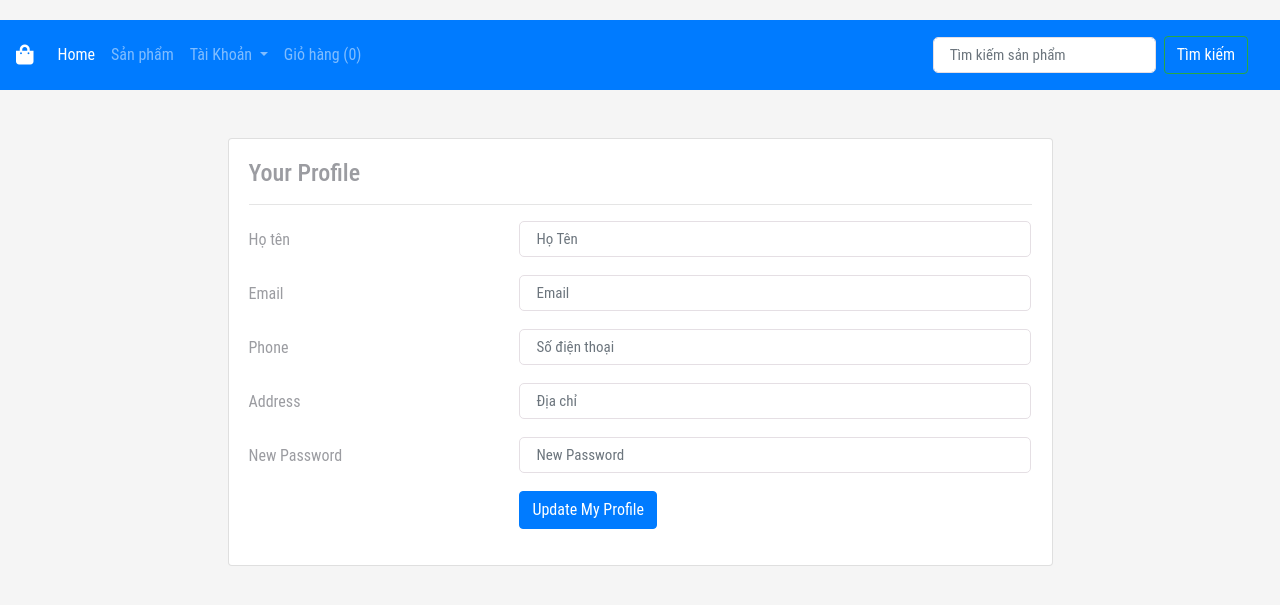
After one commit to dochien0204/PHP_BTL, a PHP site: page /update-profile.php in a window 1280 px wide. The commit adds this page. Shown: the top 605 px of the page. Run offline with PHP 8.4, Linux system fonts and the light colour scheme; data that the repository does not hold is empty; some libraries are stand-ins or nearby versions.

Commit message:
add update user-profile

```diff
--- a/admin/header.php
+++ b/admin/header.php
@@ -138,7 +138,7 @@
           <li class="dropdown user user-menu">
             <a href="#" class="dropdown-toggle" data-toggle="dropdown">
               <img src="assets/images/user2-160x160.jpg" class="user-image" alt="User Image">
-              <span class="hidden-xs"><?php  echo !empty($admin) ? $admin['name'] : 'Tài Khoản' ?></span>
+              <span class="hidden-xs"><?php  echo !empty($user) ? $admin['name'] : 'Tài Khoản' ?></span>
             </a>
             <ul class="dropdown-menu">
               <!-- User image -->
--- a/admin/index.php
+++ b/admin/index.php
@@ -54,4 +54,4 @@
   </div>
   <!-- /.content-wrapper -->
 
- <?php include 'footer.php' ?>
+ <?php include '../../ShopStore-main/footer.php' ?>
--- /dev/null
+++ b/assets/user-profile.css
@@ -0,0 +1,62 @@
+body {
+  margin-top: 20px;
+  color: #9b9ca1;
+}
+.bg-secondary-soft {
+  background-color: rgba(208, 212, 217, 0.1) !important;
+}
+.rounded {
+  border-radius: 5px !important;
+}
+.py-5 {
+  padding-top: 3rem !important;
+  padding-bottom: 3rem !important;
+}
+.px-4 {
+  padding-right: 1.5rem !important;
+  padding-left: 1.5rem !important;
+}
+.file-upload .square {
+  height: 250px;
+  width: 250px;
+  margin: auto;
+  vertical-align: middle;
+  border: 1px solid #e5dfe4;
+  background-color: #fff;
+  border-radius: 5px;
+}
+.text-secondary {
+  --bs-text-opacity: 1;
+  color: rgba(208, 212, 217, 0.5) !important;
+}
+.btn-success-soft {
+  color: #28a745;
+  background-color: rgba(40, 167, 69, 0.1);
+}
+.btn-danger-soft {
+  color: #dc3545;
+  background-color: rgba(220, 53, 69, 0.1);
+}
+.form-control {
+  display: block;
+  width: 100%;
+  padding: 0.5rem 1rem;
+  font-size: 0.9375rem;
+  font-weight: 400;
+  line-height: 1.6;
+  color: #29292e;
+  background-color: #fff;
+  background-clip: padding-box;
+  border: 1px solid #e5dfe4;
+  -webkit-appearance: none;
+  -moz-appearance: none;
+  appearance: none;
+  border-radius: 5px;
+  -webkit-transition: border-color 0.15s ease-in-out,
+    -webkit-box-shadow 0.15s ease-in-out;
+  transition: border-color 0.15s ease-in-out,
+    -webkit-box-shadow 0.15s ease-in-out;
+  transition: border-color 0.15s ease-in-out, box-shadow 0.15s ease-in-out;
+  transition: border-color 0.15s ease-in-out, box-shadow 0.15s ease-in-out,
+    -webkit-box-shadow 0.15s ease-in-out;
+}
--- a/header.php
+++ b/header.php
@@ -22,10 +22,14 @@
 
 		<!-- Bootstrap core CSS -->
 		<link rel="stylesheet" href="https://cdn.jsdelivr.net/npm/bootstrap@4.6.0/dist/css/bootstrap.min.css" integrity="sha384-B0vP5xmATw1+K9KRQjQERJvTumQW0nPEzvF6L/Z6nronJ3oUOFUFpCjEUQouq2+l" crossorigin="anonymous">
+		<link rel="stylesheet" href="https://cdnjs.cloudflare.com/ajax/libs/font-awesome/5.13.1/css/all.min.css" integrity="sha256-2XFplPlrFClt0bIdPgpz8H7ojnk10H69xRqd9+uTShA=" crossorigin="anonymous" />
+
 		<link rel="stylesheet" href="https://cdnjs.cloudflare.com/ajax/libs/font-awesome/5.15.4/css/all.min.css" />
+		<link rel="stylesheet" href="https://cdnjs.cloudflare.com/ajax/libs/font-awesome/5.13.1/css/all.min.css" integrity="sha256-2XFplPlrFClt0bIdPgpz8H7ojnk10H69xRqd9+uTShA=" crossorigin="anonymous" />
 		<!-- Custom styles for this template -->
 		<link href="blog.css" rel="stylesheet">
 		<link rel="stylesheet" type="text/css" href="assets/product-detail.css">
+		<link rel="stylesheet" type="text/css" href="assets/user-profile.css">
 		<link rel="stylesheet" href="path/to/font-awesome/css/font-awesome.min.css">
 	</head>
 
@@ -43,7 +47,7 @@
 		    <ul class="navbar-nav mr-auto">
 		      <li class="nav-item active">
 		        <a class="nav-link" href="index.php">Home <span class="sr-only">(current)</span></a>
-		      </li>
+				</li>
 		      <li class="nav-item">
 		        <a class="nav-link" href="product.php">Sản phẩm</a>
 		      </li>
@@ -54,6 +58,7 @@
 		        <div class="dropdown-menu" aria-labelledby="navbarDropdown">
 		        	<?php if (!empty($user)): ?>
 		        		<a class="dropdown-item" href="logout.php">Đăng xuất</a>
+		        		<a class="dropdown-item" href="update-profile.php">Update Profile</a>
 		        	<?php else: ?>
 		        		<a class="dropdown-item" href="login.php">Đăng nhập</a>
 		          		<a class="dropdown-item" href="register.php">Đăng ký</a>
--- /dev/null
+++ b/update-profile.php
@@ -0,0 +1,65 @@
+<?php
+    include 'header.php';
+
+	//Get user session login
+	$user = isset($_SESSION['login']) ? $_SESSION['login'] : [];
+
+?>
+<div class="container mt-5">
+	<div class="row justify-content-center">
+		<div class="col-md-9">
+		    <div class="card">
+		        <div class="card-body">
+		            <div class="row">
+		                <div class="col-md-12">
+		                    <h4>Your Profile</h4>
+		                    <hr>
+		                </div>
+		            </div>
+		            <div class="row">
+		                <div class="col-md-12">
+		                    <form>
+                              <div class="form-group row">
+                                <label for="name" class="col-4 col-form-label">Họ tên</label>
+                                <div class="col-8">
+                                  <input id="name" name="name" placeholder="Họ Tên" class="form-control here" required="required" type="text" value=<?php echo $user['name'];?>>
+                                </div>
+                              </div>
+                              <div class="form-group row">
+                                <label for="email" class="col-4 col-form-label">Email</label>
+                                <div class="col-8">
+                                  <input id="email" name="email" placeholder="Email" class="form-control here" type="text" value=<?php echo $user['email']; ?>>
+                                </div>
+                              </div>
+                              <div class="form-group row">
+                                <label for="phone" class="col-4 col-form-label">Phone</label>
+                                <div class="col-8">
+                                  <input id="phone" name="phone" placeholder="Số điện thoại" class="form-control here" type="text" value=<?php echo $user['phone']; ?>>
+                                </div>
+                              </div>
+                              <div class="form-group row">
+                                <label for="address" class="col-4 col-form-label">Address</label>
+                                <div class="col-8">
+                                  <input id="address" name="address" placeholder="Địa chỉ" class="form-control here" required="required" type="text" value=<?php echo $user['address']; ?>>
+                                </div>
+                              </div>
+                              <div class="form-group row">
+                                <label for="newpass" class="col-4 col-form-label">New Password</label>
+                                <div class="col-8">
+                                  <input id="newpass" name="newpass" placeholder="New Password" class="form-control here" type="text">
+                                </div>
+                              </div>
+                              <div class="form-group row">
+                                <div class="offset-4 col-8">
+                                  <button name="submit" type="submit" class="btn btn-primary">Update My Profile</button>
+                                </div>
+                              </div>
+                            </form>
+		                </div>
+		            </div>
+
+		        </div>
+		    </div>
+		</div>
+	</div>
+</div>
```
